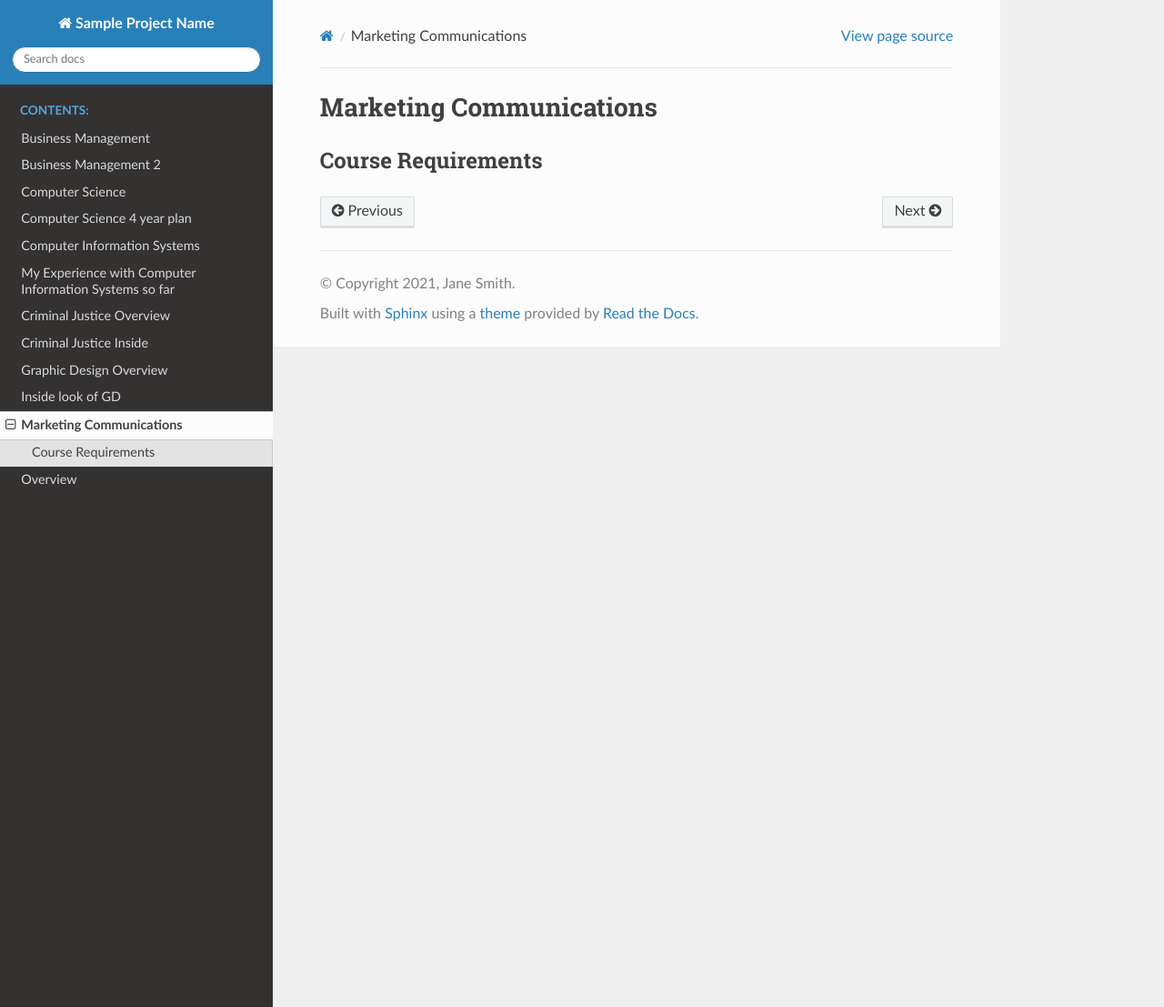
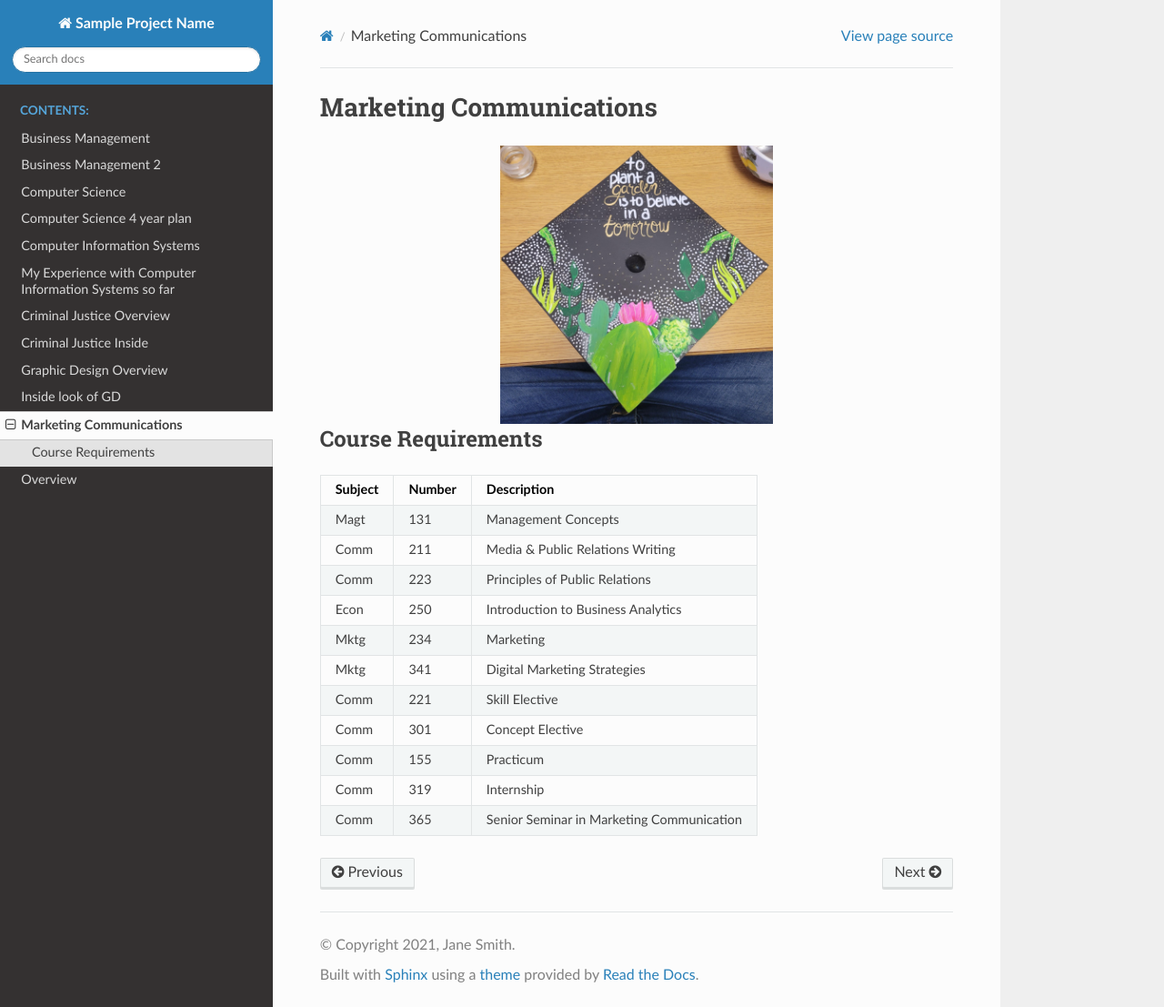
Before and after one commit to burnskatie/majors_template, a Sphinx documentation site: the page built from source/marketing_comm_one/index.rst, in a window 1280 px wide and 1107 px high. Shown: the whole window at 91% size. Built offline with Sphinx 7.4.7 and the Read the Docs theme 2.0.0, drawn with Linux system fonts in a browser that asks for light colours.

Commit message:
added image

```diff
--- a/source/marketing_comm_one/index.rst
+++ b/source/marketing_comm_one/index.rst
@@ -1,20 +1,23 @@
 Marketing Communications
 =========================
+.. image:: gradcap.jpg
+    :width: 300px
+    :align: center
 
 Course Requirements
 --------------------
 ======== ========= =========================================================
 Subject  Number    Description
-=======  ========= =========================================================
-Magt      131       Management Concepts
-Comm      211       Media & Public Relations Writing
-Comm      223       Principles of Public Relations
-Econ      250       Introduction to Business Analytics
-Mktg      234       Marketing
-Mktg      341       Digital Marketing Strategies
-Comm      221       Skill Elective
-Comm      301       Concept Elective
-Comm      155       Practicum
-Comm      319       Internship
-Comm      365       Senior Seminar in Marketing Communication
-=======  ========= =========================================================
+======== ========= =========================================================
+Magt      131      Management Concepts
+Comm      211      Media & Public Relations Writing
+Comm      223      Principles of Public Relations
+Econ      250      Introduction to Business Analytics
+Mktg      234      Marketing
+Mktg      341      Digital Marketing Strategies
+Comm      221      Skill Elective
+Comm      301      Concept Elective
+Comm      155      Practicum
+Comm      319      Internship
+Comm      365      Senior Seminar in Marketing Communication
+======== ========= =========================================================
--- a/source/marketing_comm_two/index.rst
+++ b/source/marketing_comm_two/index.rst
@@ -11,6 +11,7 @@ I took all of my marketing and management classes with Dr. Green who is a great
 * Read your book and other assigned reading prior to class
 * Come to class with notes already written or typed up. That way you can highlight those notes and points that he brings up in class.
 * Write on your tests and mark this out in questions. He writes long word problems and sometimes it is hard to figure out what he is asking especially when you are stressed with an exam.
-* I loved my communication classes. When I was in the middle of my freshman year when Simpson got rid of the Public Relations and introduced Marketing Communication. Therefore, there are some classes that I have taken that is no longer on the course list. One of these classes is that of Communication Research. In this class I was able to learn about the different avenues of communication research and different research tools that later helped me in my Communication Seminar in which I did individual research.
+
+I loved my communication classes. When I was in the middle of my freshman year when Simpson got rid of the Public Relations and introduced Marketing Communication. Therefore, there are some classes that I have taken that is no longer on the course list. One of these classes is that of Communication Research. In this class I was able to learn about the different avenues of communication research and different research tools that later helped me in my Communication Seminar in which I did individual research.
 
 Econ was interesting because I felt as though I was struggling in it and then the other economics professor was arrested then somehow I became a tutor for the other class. So, I guess I knew and understood more than I thought that I did.
```
Also changed, not shown: source/marketing_comm_one/gradcap.jpg (added).
